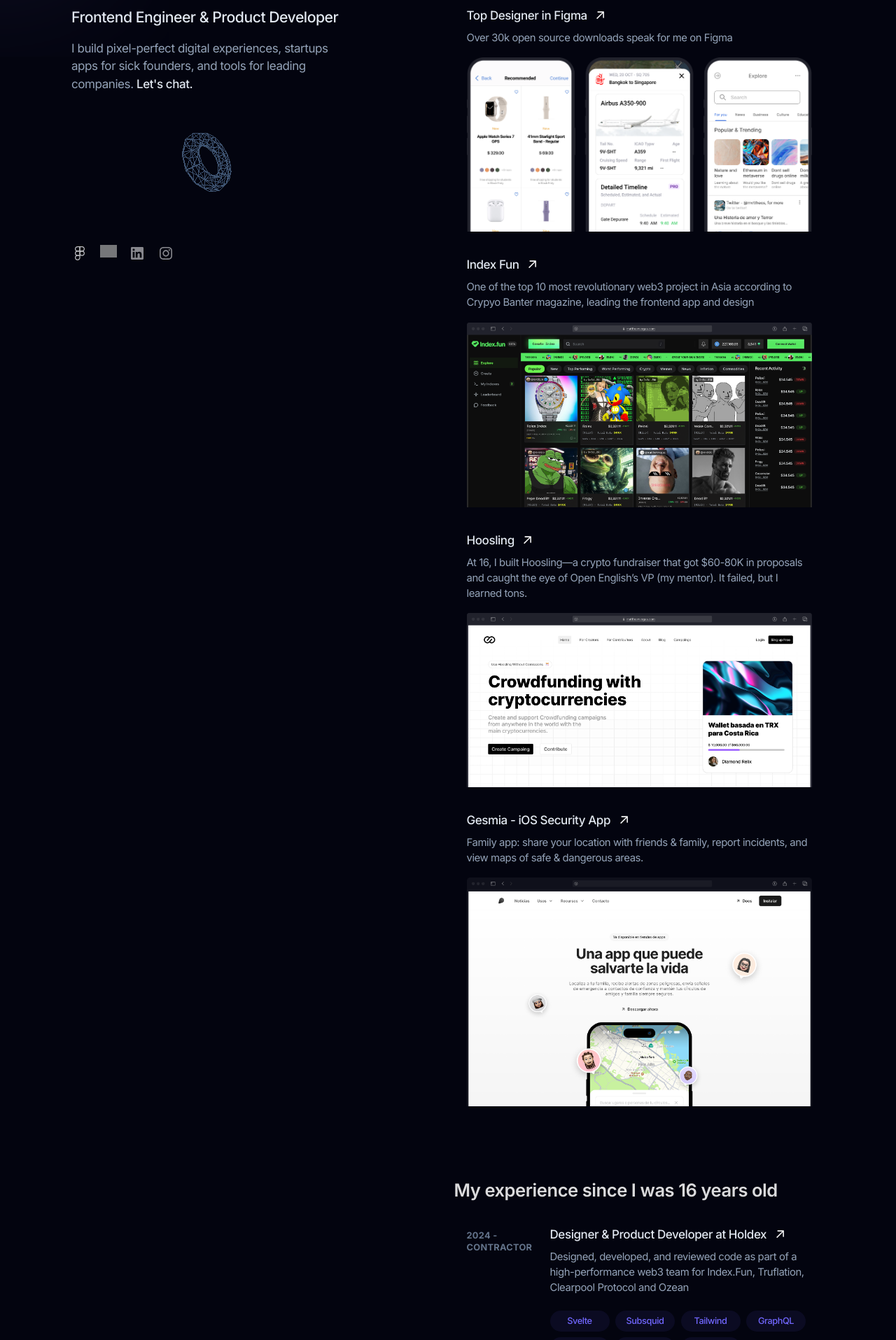
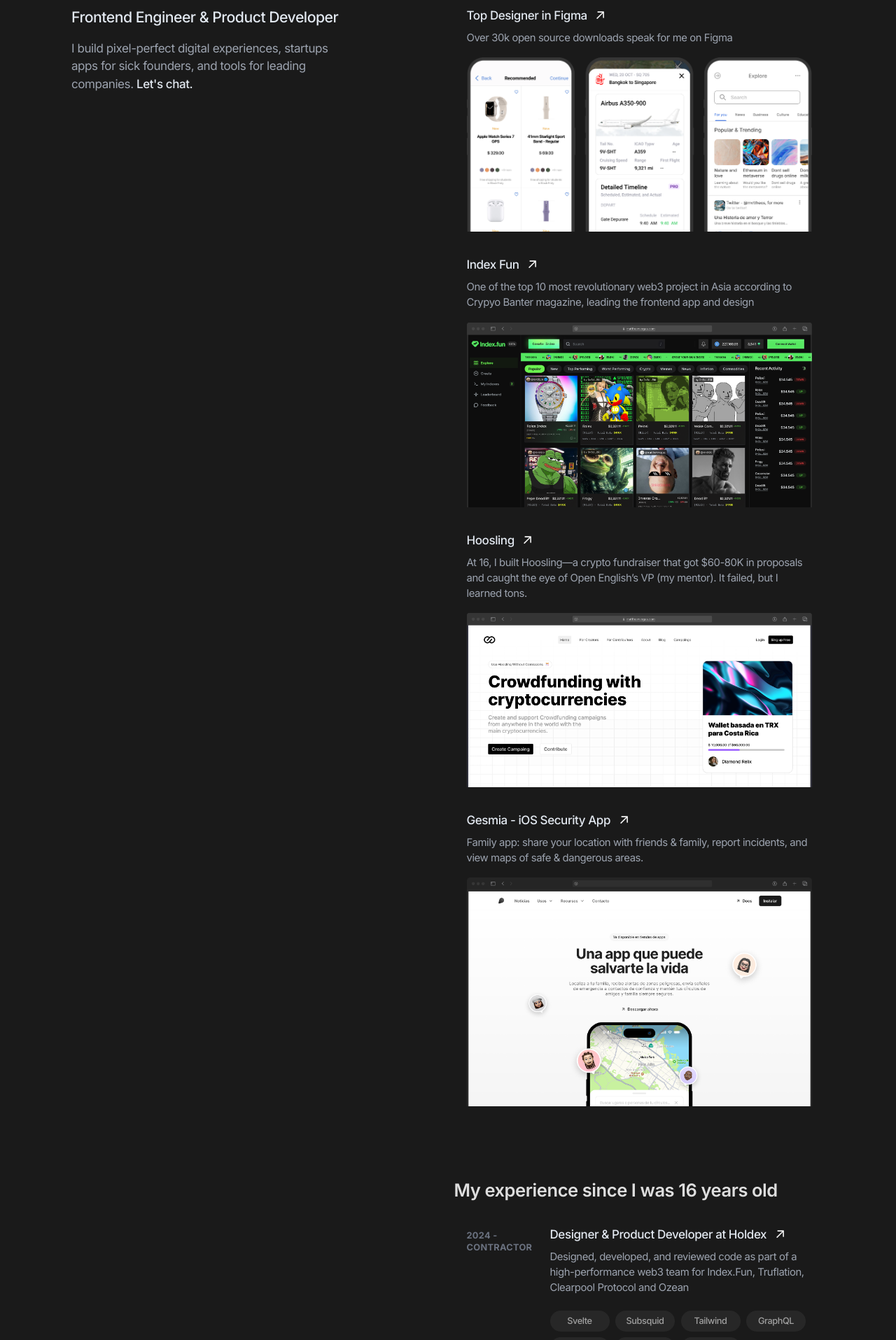
Before and after one commit to matthewvogas/matthewvogas, a Next.js app: page / in a window 1280 px wide. Shown: the part 160-2075 px from the top of the page at 70% size. Built offline with nearby package versions, Linux system fonts and the light colour scheme; grey boxes are pictures that could not be loaded.

Commit message:
feat: ui improvements

```diff
--- a/app/components/blogs/BlogCard.tsx
+++ b/app/components/blogs/BlogCard.tsx
@@ -21,8 +21,8 @@
         <div className="group flex flex-col lg:flex-row  gap-4 rounded w-full mb-4 lg:p-4 border border-transparent custom-border-gradient lg:hover:shadow-sm lg:hover:bg-[#928ec40a] transition-colors duration-200">
             <div>
                 <div className="flex flex-col">
-                    <h3 className="group-hover:text-[#7167ff] font-medium leading-snug text-slate-200">{time}</h3>
-                    <p className="mt-2 text-sm leading-normal text-slate-400">{name}</p>
+                    <h3 className="group-hover:text-text-secondary dark:group-hover:text-text-secondary-dark font-medium leading-snug text-slate-200">{time}</h3>
+                    <p className="mt-2 text-sm leading-normal text-gray-400">{name}</p>
                 </div>
                 <ExternalLinks items={items}/>
             </div>
--- a/app/components/experience/ExperienceCard.tsx
+++ b/app/components/experience/ExperienceCard.tsx
@@ -22,21 +22,21 @@
 
 export const ExperienceCard = ({ startDate, endDate, name, description, stack, items, url }: Props) => {
     return (
-        <div className="group flex flex-col lg:flex-row gap-4 rounded w-full mb-4 lg:p-4 border border-transparent custom-border-gradient lg:hover:shadow-sm lg:hover:bg-[#928ec40a] transition-colors duration-200">
-            <div className=" min-w-24 z-10 mb-2 mt-1 text-xs font-bold uppercase tracking-wide text-slate-500 sm:col-span-2">
+        <div className="group flex flex-col lg:flex-row gap-4 rounded w-full mb-4 lg:p-4 border border-transparent custom-border-gradient lg:hover:shadow-sm lg:hover:bg-hover-light dark:lg:hover:bg-hover-light-dark transition-colors duration-200">
+            <div className=" min-w-24 z-10 mb-2 mt-1 text-xs font-bold uppercase tracking-wide text-gray-500 sm:col-span-2">
                 <label>{startDate} - {endDate}</label>
             </div>
             <div>
                 <Link href={url} className="flex">
-                    <h3 className="group-hover:text-[#7167ff] font-medium leading-snug text-slate-200 inline-block">{name}</h3>
+                    <h3 className="group-hover:text-text-secondary dark:group-hover:text-text-secondary-dark font-medium leading-snug text-slate-200 inline-block">{name}</h3>
                     <svg xmlns="http://www.w3.org/2000/svg" viewBox="0 0 20 20" fill="currentColor" className="group-hover:translate-x-1 group-hover:-translate-y-1 transition-transform duration-200 ml-2 max-h-5 max-w-5 h-5 w-5" aria-hidden="true"><path fill-rule="evenodd" d="M5.22 14.78a.75.75 0 001.06 0l7.22-7.22v5.69a.75.75 0 001.5 0v-7.5a.75.75 0 00-.75-.75h-7.5a.75.75 0 000 1.5h5.69l-7.22 7.22a.75.75 0 000 1.06z" clip-rule="evenodd"></path></svg>
                 </Link>
-                <p className="mt-2 text-sm leading-normal text-slate-400">{description}</p>
+                <p className="mt-2 text-sm leading-normal text-gray-400">{description}</p>
                 <ExternalLinks items={items} />
                 <div className="flex gap-2 flex-wrap mt-3">
                     {
                         stack.map((item, index) => {
-                            return <span className=" flex min-w-20 justify-center items-center rounded-full bg-[#7167ff15] px-3 py-1 text-xs font-medium leading-5 text-[#7167ff] " key={index}>{item}</span>
+                            return <span className="flex min-w-20 justify-center items-center rounded-full bg-hover-secondary dark:bg-hover-secondary-dark px-3 py-1 text-xs font-medium leading-5 text-text-secondary dark:text-text-secondary-dark" key={index}>{item}</span>
                         })
                     }
                 </div>
--- a/app/components/externalLinks/ExternalLinks.tsx
+++ b/app/components/externalLinks/ExternalLinks.tsx
@@ -18,11 +18,11 @@
             {items != null && (
                 items.map((item, index) => {
                     return item.url ? (
-                        <Link target="_blank" className="text-slate-400   opacity-60 hover:opacity-100 hover:transition-opacity flex mt-2" key={index} href={item.url}>
+                        <Link target="_blank" className="text-gray-400   opacity-60 hover:opacity-100 hover:transition-opacity flex mt-2" key={index} href={item.url}>
                             {item.icon && (
                                 <Image className="opacity-70 transition-colors duration-200 ease-in-out max-w-[14px] mr-[2px]" src={item.icon} alt={item.description || ''} />
                             )}
-                            <label className="text-slate-400 text-sm  cursor-pointer">{item.description}</label>
+                            <label className="text-gray-400 text-sm  cursor-pointer">{item.description}</label>
                         </Link>
                     ) : null;
                 })
--- a/app/components/projects/ProjectCard.tsx
+++ b/app/components/projects/ProjectCard.tsx
@@ -26,13 +26,13 @@
 
 export const ProjectCard = ({ name, description, image, items, url }: Props) => {
     return (
-        <div className="overflow-clip group flex flex-col gap-4 rounded w-full mb-4 lg:px-4 lg:pt-4 border border-transparent custom-border-gradient lg:hover:shadow-sm lg:hover:bg-[#928ec40a] transition-colors duration-200">
+        <div className="overflow-clip group flex flex-col gap-4 rounded w-full mb-4 lg:px-4 lg:pt-4 border border-transparent custom-border-gradient lg:hover:shadow-sm lg:hover:bg-hover-light dark:lg:hover:bg-hover-light-dark transition-colors duration-200">
             <div>
                 <Link className="flex" href={url}>
-                    <h3 className="group-hover:text-[#7167ff] font-medium leading-snug text-slate-200 inline-block">{name}</h3>
+                    <h3 className="group-hover:text-text-secondary dark:group-hover:text-text-secondary-dark font-medium leading-snug text-slate-200 inline-block">{name}</h3>
                     <svg xmlns="http://www.w3.org/2000/svg" viewBox="0 0 20 20" fill="currentColor" className="group-hover:translate-x-1 group-hover:-translate-y-1 transition-transform duration-200 ml-2 max-h-5 max-w-5 h-5 w-5" aria-hidden="true"><path fill-rule="evenodd" d="M5.22 14.78a.75.75 0 001.06 0l7.22-7.22v5.69a.75.75 0 001.5 0v-7.5a.75.75 0 00-.75-.75h-7.5a.75.75 0 000 1.5h5.69l-7.22 7.22a.75.75 0 000 1.06z" clip-rule="evenodd"></path></svg>
                 </Link>
-                <p className="mt-2 text-sm leading-normal text-slate-400">{description}</p>
+                <p className="mt-2 text-sm leading-normal text-gray-400">{description}</p>
             </div>
             <div>
                 <Image src={image} alt={""} className="-mb-2 h-full w-full object-cover transition-transform duration-500 group-hover:translate-y-[-5px]" />
--- a/app/components/world/World.tsx
+++ /dev/null
@@ -1,78 +0,0 @@
-'use client';
-import React, { useEffect } from 'react';
-import * as THREE from 'three';
-
-export const Donut: React.FC = () => {
-    useEffect(() => {
-        const container = document.getElementById('three-container') as HTMLElement;
-        const scene = new THREE.Scene();
-        const camera = new THREE.PerspectiveCamera(75, container.clientWidth / container.clientHeight, 0.1, 1000);
-        const renderer = new THREE.WebGLRenderer({ alpha: true });
-        renderer.setSize(container.clientWidth, container.clientHeight);
-        container.appendChild(renderer.domElement);
-
-        const geometry = new THREE.TorusGeometry(1.6, 0.5, 6, 14);
-        const material = new THREE.MeshBasicMaterial({ color: 0x97C7FF, wireframe: true });
-        const torus = new THREE.Mesh(geometry, material);
-        scene.add(torus);
-
-        camera.position.z = 6;
-
-        torus.rotation.y = Math.PI / 4;
-        torus.rotation.x = Math.PI / -6;
-
-        const targetRotation = { x: torus.rotation.x, y: torus.rotation.y };
-        const rotationSpeed = 0.005;
-
-
-        const animate = () => {
-            requestAnimationFrame(animate);
-
-            torus.rotation.x += (targetRotation.x - torus.rotation.x) * 0.1;
-            torus.rotation.y += (targetRotation.y - torus.rotation.y) * 0.1;
-
-            torus.rotation.z += rotationSpeed;
-
-            renderer.render(scene, camera);
-        };
-
-        animate();
-
-
-        const onMouseMove = (event: MouseEvent) => {
-            const mouseX = (event.clientX / window.innerWidth) * 2 - 1;
-            const mouseY = -(event.clientY / window.innerHeight) * 2 + 1;
-
-            targetRotation.x = mouseY * Math.PI * 0.5;
-            targetRotation.y = mouseX * Math.PI * 0.5;
-        };
-
-        window.addEventListener('mousemove', onMouseMove);
-        window.addEventListener('resize', handleResize);
-
-        function handleResize() {
-            camera.aspect = container.clientWidth / container.clientHeight;
-            camera.updateProjectionMatrix();
-            renderer.setSize(container.clientWidth, container.clientHeight);
-        }
-
-        return () => {
-            window.removeEventListener('mousemove', onMouseMove);
-            window.removeEventListener('resize', handleResize);
-            container.removeChild(renderer.domElement);
-        };
-    }, []);
-
-    return (
-        <div
-            id="three-container"
-            className='opacity-40 mx-auto relative block overflow-clip'
-            style={{
-                width: '100%',
-                height: '100%',
-                maxWidth: '500px',
-                maxHeight: '282px'
-            }}
-        ></div>
-    );
-};
--- a/app/globals.css
+++ b/app/globals.css
@@ -18,21 +18,19 @@
 }
 
 .custom-cursor {
-    width: 1px;
-    height: 1px;
     position: fixed;
     top: 0;
     left: 0;
     pointer-events: none;
-    border-radius: 1000px;
-    box-shadow: 0 0 450px 100px rgba(167, 151, 255, 0.212);
-    transform: translate(-50%, -50%);
     z-index: 9999;
+    width: auto;
+    height: auto;
     transition: transform 0.1s;
 }
 
 body {
     font-family: 'Inter', sans-serif;
+    cursor: none;
 }
 
 .custom-border-gradient {
--- a/app/layout.tsx
+++ b/app/layout.tsx
@@ -21,11 +21,11 @@
   children: React.ReactNode;
 }>) {
   return (
-    <html lang="en">
+    <html lang="en" className="dark">
       <Head>
         <link rel="icon" href={'./favicon.ico'} />
       </Head>
-      <body className={`bg-[#03040f] tracking-tight ${inter.className} mx-auto min-h-screen max-w-screen-xl px-6 py-12 font-sans md:px-12 md:py-20 lg:px-24 lg:py-0 scroll-hidden`}>
+      <body className={`bg-background dark:bg-background-dark tracking-tight ${inter.className} mx-auto min-h-screen max-w-screen-xl px-6 py-12 font-sans md:px-12 md:py-20 lg:px-24 lg:py-0 scroll-hidden`}>
         <CustomCursorShadow />
         {children}
       </body>
--- a/app/page.tsx
+++ b/app/page.tsx
@@ -4,7 +4,6 @@
 import { ExperienceCard } from "./components/experience/ExperienceCard.tsx";
 import { ProjectCard } from "./components/projects/ProjectCard.tsx";
 import { BlogCard } from "./components/blogs/BlogCard.tsx";
-import { Donut } from "./components/world/World.tsx";
 
 import "./globals.css";
 
@@ -16,45 +15,26 @@
       <section className=" lg:pt-24 lg:w-3/4 lg:py-24 flex flex-col top-0 lg:sticky lg:h-screen">
         <div>
           <div className="flex flex-col gap-4">
-            <h1 className="opacity-90 text-[#fafafaf8] text-5xl font-semibold">
+            <h1 className="opacity-90 text-text-primary dark:text-text-primary-dark text-5xl font-semibold">
               Matthew Guillén
             </h1>
             <h2 className="text-1xl font-medium tracking-tight text-slate-200 sm:text-xl">
               Frontend Engineer & Product Developer
             </h2>
-            <p className="scroll-mt-16 text-slate-400 lg:scroll-mt-24 text-">
+            <p className="scroll-mt-16 text-gray-400 lg:scroll-mt-24 text-">
               {`I build pixel-perfect digital experiences, startups apps for sick founders, and tools for leading companies. `}
               <Link
-                className="transition-colors duration-200 ease-in-out font-medium text-slate-200 hover:text-[#7167ff] focus-visible:text-[#9891fb]"
+                className="transition-colors duration-200 ease-in-out font-medium text-slate-200 hover:text-text-secondary dark:hover:text-text-secondary-dark focus-visible:text-text-tertiary dark:focus-visible:text-text-tertiary-dark"
                 href="mailto:mvttheo@outlook.com"
               >
                 {`Let's chat.`}
               </Link>
             </p>
           </div>
-          <Donut />
-        </div>
-        <div className="flex flex-row gap-4 pt-6 lg:mt-0 mb-12 lg:mb-0">
-          {social.map((social, index) => (
-            <Link
-              target="_blank"
-              href={social.url}
-              key={index}
-              className="opacity-75 hover:opacity-100 transition-opacity duration-200 ease-in-out"
-            >
-              <Image
-                className="max-w-6"
-                src={social.icon}
-                alt={social.name}
-                width={24}
-                height={24}
-              />
-            </Link>
-          ))}
         </div>
       </section>
       <section className=" lg:pt-24 lg:py-24 w-full ">
-        <h1 className="opacity-90 text-[#fafafaf8] text-2xl mb-4 font-semibold">
+        <h1 className="opacity-90 text-text-primary dark:text-text-primary-dark text-2xl mb-4 font-semibold">
           Projects where I led{" "}
         </h1>
         <div className="relative z-0 hover-opacity-others">
@@ -71,7 +51,7 @@
           ))}
         </div>
         <div className="relative z-0 hover-opacity-others">
-          <h1 className="mt-24 opacity-90 text-[#fafafaf8] text-2xl mb-4 font-semibold">
+          <h1 className="mt-24 opacity-90 text-text-primary dark:text-text-primary-dark text-2xl mb-4 font-semibold">
             My experience since I was 16 years old
           </h1>
           {experience.map((experience, index) => (
--- a/tailwind.config.ts
+++ b/tailwind.config.ts
@@ -6,8 +6,39 @@
     "./components/**/*.{js,ts,jsx,tsx,mdx}",
     "./app/**/*.{js,ts,jsx,tsx,mdx}",
   ],
+  darkMode: 'class',
   theme: {
     extend: {
+      colors: {
+        background: {
+          DEFAULT: '#ffffff',
+          dark: '#1a1a1a',
+        },
+        text: {
+          primary: {
+            DEFAULT: '#1a1a1a',
+            dark: '#fafafaf8',
+          },
+          secondary: {
+            DEFAULT: '#31313e',
+            dark: '#a0a0a0',
+          },
+          tertiary: {
+            DEFAULT: '#6366f1',
+            dark: '#cacaca',
+          },
+        },
+        hover: {
+          light: {
+            DEFAULT: '#f3f4f6',
+            dark: '#bfbfbf0a',
+          },
+          secondary: {
+            DEFAULT: '#e0e7ff',
+            dark: '#bfbfbf15',
+          },
+        }
+      },
       backgroundImage: {
         "gradient-radial": "radial-gradient(var(--tw-gradient-stops))",
         "gradient-conic":
```
Also changed, not shown: app/components/customCursor/CustomCursor.js (+18 -1 lines).
